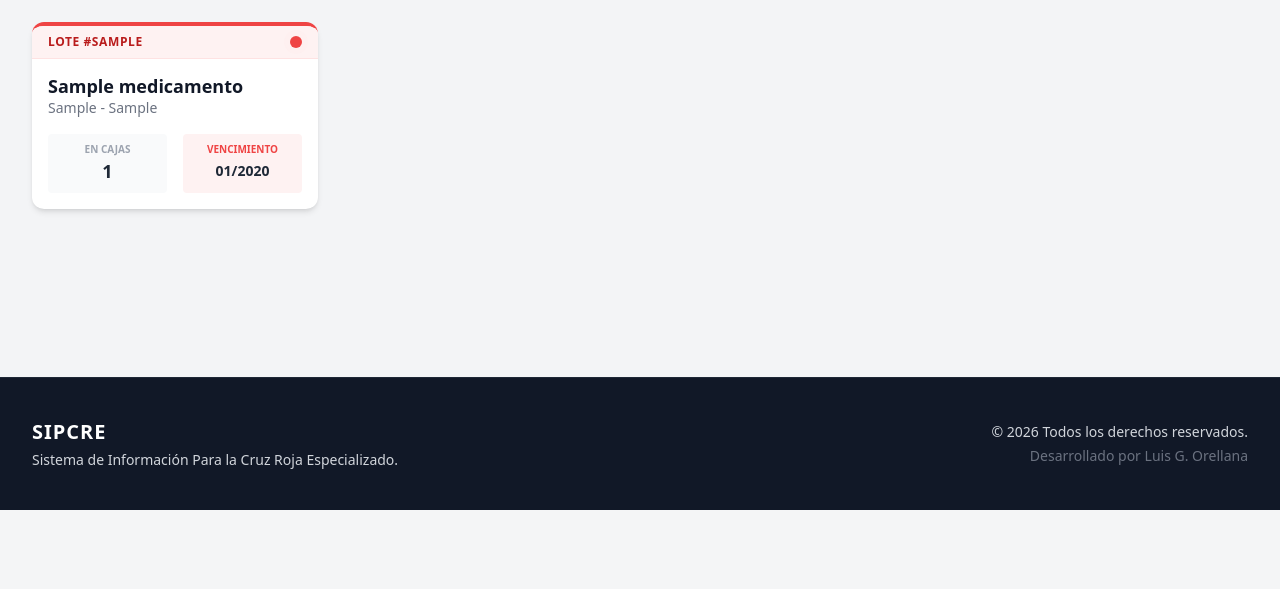
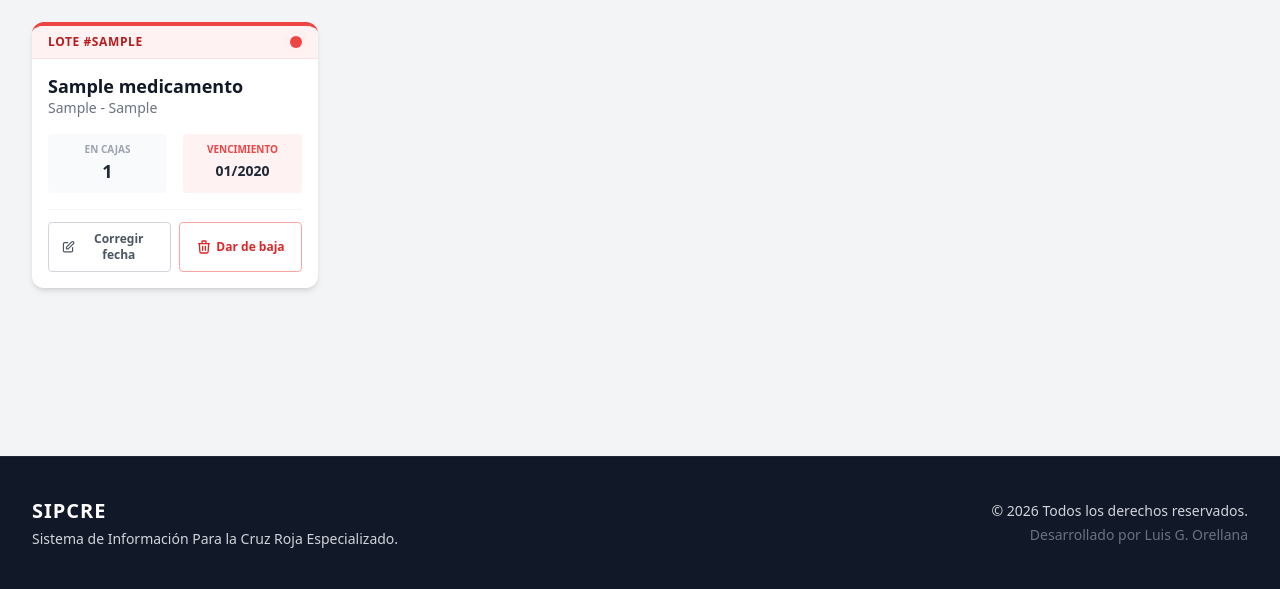
Before and after one commit to LUGOS-GX/SIPCRE, a Django app: page /farmacia/lotes/ in a window 1280 px wide. Shown: the part 302-891 px from the top of the page. Before the commit the page ends 812 px from the top, so only its background shows below. Run offline with Django 5.2, Linux system fonts and the light colour scheme; a user stored in the database is signed in; tables that the repository leaves empty hold one stand-in row (values such as "Sample post"); grey boxes marked "Sample" are stand-in pictures; some libraries are stand-ins or nearby versions.

Commit message:
Correcciones de Lotes de medicamentos

```diff
--- a/farmacia/forms.py
+++ b/farmacia/forms.py
@@ -21,7 +21,9 @@ class MedicamentoForm(forms.ModelForm):
 class LoteMedicamentoForm(forms.ModelForm):
     class Meta:
         model = LoteMedicamento
-        fields = ['medicamento', 'numero_lote', 'cantidad_ingresada', 'fecha_vencimiento']
+        # numero_lote se autogenera en la vista (#001, #002 por medicamento);
+        # ya no lo escribe el usuario.
+        fields = ['medicamento', 'cantidad_ingresada', 'fecha_vencimiento']
         widgets = {
             'fecha_vencimiento': forms.DateInput(attrs={'type': 'date'}),
             # Usamos select2 o clases de tailwind si prefieres, por ahora lo dejamos estandar
--- a/farmacia/templates/farmacia/gestion_lotes.html
+++ b/farmacia/templates/farmacia/gestion_lotes.html
@@ -76,6 +76,23 @@
                             <p class="text-sm font-bold text-gray-800 mt-1">{{ lote.fecha_vencimiento|date:"m/Y" }}</p>
                         </div>
                     </div>
+
+                    <div class="mt-4 pt-3 border-t border-gray-100 flex gap-2">
+                        <button type="button"
+                            onclick="editarFechaLote('{{ lote.id }}', '{{ lote.numero_lote }}', '{{ lote.medicamento.nombre|escapejs }}', '{{ lote.fecha_vencimiento|date:"Y-m-d" }}')"
+                            class="flex-1 inline-flex items-center justify-center gap-1 px-3 py-2 rounded text-xs font-bold border border-gray-300 text-gray-600 hover:bg-gray-50 transition">
+                            <svg class="w-4 h-4" fill="none" stroke="currentColor" viewBox="0 0 24 24"><path stroke-linecap="round" stroke-linejoin="round" stroke-width="2" d="M11 5H6a2 2 0 00-2 2v11a2 2 0 002 2h11a2 2 0 002-2v-5m-1.414-9.414a2 2 0 112.828 2.828L11.828 15H9v-2.828l8.586-8.586z"></path></svg>
+                            Corregir fecha
+                        </button>
+                        {% if lote.fecha_vencimiento < hoy %}
+                        <button type="button"
+                            onclick="darBajaLote('{{ lote.id }}', '{{ lote.numero_lote }}', '{{ lote.medicamento.nombre|escapejs }}', '{{ lote.cantidad_actual }}')"
+                            class="flex-1 inline-flex items-center justify-center gap-1 px-3 py-2 rounded text-xs font-bold border border-red-300 text-red-600 hover:bg-red-50 transition">
+                            <svg class="w-4 h-4" fill="none" stroke="currentColor" viewBox="0 0 24 24"><path stroke-linecap="round" stroke-linejoin="round" stroke-width="2" d="M19 7l-.867 12.142A2 2 0 0116.138 21H7.862a2 2 0 01-1.995-1.858L5 7m5 4v6m4-6v6m1-10V4a1 1 0 00-1-1h-4a1 1 0 00-1 1v3M4 7h16"></path></svg>
+                            Dar de baja
+                        </button>
+                        {% endif %}
+                    </div>
                 </div>
             </div>
         {% empty %}
@@ -130,5 +147,73 @@
             });
         }
     });
+
+    const CSRF_LOTES = "{{ csrf_token }}";
+
+    // Envía un POST programático con CSRF a la URL indicada (mismo patrón que
+    // las demás acciones que modifican datos del sistema).
+    function enviarPostLote(url, camposExtra) {
+        const f = document.createElement('form');
+        f.method = 'POST';
+        f.action = url;
+        const csrf = document.createElement('input');
+        csrf.type = 'hidden';
+        csrf.name = 'csrfmiddlewaretoken';
+        csrf.value = CSRF_LOTES;
+        f.appendChild(csrf);
+        if (camposExtra) {
+            Object.keys(camposExtra).forEach(k => {
+                const i = document.createElement('input');
+                i.type = 'hidden';
+                i.name = k;
+                i.value = camposExtra[k];
+                f.appendChild(i);
+            });
+        }
+        document.body.appendChild(f);
+        f.submit();
+    }
+
+    function darBajaLote(loteId, numeroLote, medNombre, cantidad) {
+        Swal.fire({
+            title: '¿Dar de baja este lote?',
+            html: `Se retirarán <b>${cantidad} unidad(es)</b> vencidas del Lote ${numeroLote} de <b>${medNombre}</b> del inventario.<br><br>Quedará registrado en el historial como merma por vencimiento.`,
+            icon: 'warning',
+            showCancelButton: true,
+            confirmButtonColor: '#dc2626',
+            cancelButtonColor: '#4b5563',
+            confirmButtonText: 'Sí, dar de baja',
+            cancelButtonText: 'Cancelar'
+        }).then((result) => {
+            if (result.isConfirmed) {
+                const url = "{% url 'dar_baja_lote' 0 %}".replace('/0/', `/${loteId}/`);
+                enviarPostLote(url, null);
+            }
+        });
+    }
+
+    function editarFechaLote(loteId, numeroLote, medNombre, fechaActual) {
+        Swal.fire({
+            title: 'Corregir fecha de vencimiento',
+            html: `Lote ${numeroLote} — <b>${medNombre}</b>`,
+            input: 'date',
+            inputValue: fechaActual,
+            showCancelButton: true,
+            confirmButtonColor: '#16a34a',
+            cancelButtonColor: '#4b5563',
+            confirmButtonText: 'Guardar fecha',
+            cancelButtonText: 'Cancelar',
+            inputValidator: (value) => {
+                if (!value) {
+                    return 'Debe seleccionar una fecha.';
+                }
+            }
+        }).then((result) => {
+            if (result.isConfirmed) {
+                const url = "{% url 'editar_fecha_lote' 0 %}".replace('/0/', `/${loteId}/`);
+                enviarPostLote(url, { fecha_vencimiento: result.value });
+            }
+        });
+    }
 </script>
 {% endblock %}
--- a/farmacia/urls.py
+++ b/farmacia/urls.py
@@ -16,6 +16,8 @@ urlpatterns = [
     path('kardex/', views.kardex_farmacia, name='kardex_farmacia'),
     path('ajuste/', views.ajuste_inventario, name='ajuste_inventario'),
     path('lotes/', views.gestion_lotes, name='gestion_lotes'),
+    path('lotes/<int:lote_id>/baja/', views.dar_baja_lote, name='dar_baja_lote'),
+    path('lotes/<int:lote_id>/editar-fecha/', views.editar_fecha_lote, name='editar_fecha_lote'),
     path('requisicion-compra/', views.requisicion_compra, name='requisicion_compra'),
     path('caja/', views.caja_farmacia, name='caja_farmacia'),
     path('api/analizar-medicamento/', views.analizar_imagen_medicamento, name='analizar_medicamento_ia'),
--- a/farmacia/views.py
+++ b/farmacia/views.py
@@ -8,7 +8,7 @@ from django.db.models.functions import TruncDate
 from django.db import transaction
 from django.core.paginator import Paginator
 from django.utils import timezone
-from datetime import timedelta
+from datetime import timedelta, date, datetime
 from decimal import Decimal
 from .models import OrdenFarmacia, Medicamento, DetalleDespacho, LoteMedicamento, MovimientoInventario, AuditoriaControlado
 from administracion.models import Factura, DetalleFactura
@@ -288,16 +288,31 @@ def agregar_medicamento(request):
     if request.method == 'POST':
         form = MedicamentoForm(request.POST, request.FILES)
         if form.is_valid():
-            med = form.save()
-            if med.stock_actual > 0:
-                MovimientoInventario.objects.create(
-                    medicamento=med,
-                    tipo_movimiento='ENTRADA',
-                    cantidad=med.stock_actual,
-                    stock_resultante=med.stock_actual,
-                    usuario=request.user,
-                    referencia="Inventario Inicial (Registro de Nuevo Medicamento)"
-                )
+            with transaction.atomic():
+                med = form.save()
+                if med.stock_actual > 0:
+                    MovimientoInventario.objects.create(
+                        medicamento=med,
+                        tipo_movimiento='ENTRADA',
+                        cantidad=med.stock_actual,
+                        stock_resultante=med.stock_actual,
+                        usuario=request.user,
+                        referencia="Inventario Inicial (Registro de Nuevo Medicamento)"
+                    )
+                    # El stock inicial ahora nace dentro de un lote real (#001), no
+                    # huérfano: así FEFO puede consumirlo y la trazabilidad de
+                    # vencimientos es completa desde el primer día. Si el formulario
+                    # trajo fecha de vencimiento, el lote la hereda; si no, se usa
+                    # una fecha placeholder lejana (visible como "sin definir") que
+                    # se corrige luego en Gestión de Lotes.
+                    venc = med.fecha_vencimiento or date(2099, 12, 31)
+                    LoteMedicamento.objects.create(
+                        medicamento=med,
+                        numero_lote=LoteMedicamento.generar_numero_lote(med),
+                        cantidad_ingresada=med.stock_actual,
+                        cantidad_actual=med.stock_actual,
+                        fecha_vencimiento=venc,
+                    )
             messages.success(request, f"¡{med.nombre} agregado al inventario con éxito!")
             return redirect('inventario_farmacia')
         else:
@@ -352,10 +367,16 @@ def registrar_lote(request):
             # LoteMedicamento ya no lo hace, por eso desaparece el doble conteo.
             with transaction.atomic():
                 nuevo_lote = form.save(commit=False)
+
+                # Bloqueamos el medicamento: el número de lote es correlativo por
+                # medicamento y se calcula contando los existentes, así que dos
+                # registros simultáneos no deben pisarse.
+                medicamento = Medicamento.objects.select_for_update().get(pk=nuevo_lote.medicamento_id)
+
+                nuevo_lote.numero_lote = LoteMedicamento.generar_numero_lote(medicamento)
                 nuevo_lote.cantidad_actual = nuevo_lote.cantidad_ingresada
                 nuevo_lote.save()
 
-                medicamento = nuevo_lote.medicamento
                 medicamento.stock_actual += nuevo_lote.cantidad_ingresada
                 medicamento.save(update_fields=['stock_actual'])
 
@@ -365,7 +386,7 @@ def registrar_lote(request):
                     cantidad=nuevo_lote.cantidad_ingresada,
                     stock_resultante=medicamento.stock_actual,
                     usuario=request.user,
-                    referencia=f"Ingreso de Lote #{nuevo_lote.numero_lote}"
+                    referencia=f"Ingreso de Lote {nuevo_lote.numero_lote}"
                 )
 
             messages.success(request, f"Lote {nuevo_lote.numero_lote} de {medicamento.nombre} registrado correctamente. Se sumaron {nuevo_lote.cantidad_ingresada} unidades al inventario.")
@@ -754,6 +775,72 @@ def gestion_lotes(request):
 
 @login_required
 @rol_requerido(['farmacia'])
+@require_POST
+def dar_baja_lote(request, lote_id):
+    """
+    Da de baja un lote por vencimiento: descuenta sus unidades del stock real
+    del medicamento y deja constancia en el kardex como merma (AJUSTE). El
+    producto vencido no se vende — se descarta de forma trazable.
+    """
+    with transaction.atomic():
+        lote = get_object_or_404(LoteMedicamento.objects.select_related('medicamento'), id=lote_id)
+        medicamento = Medicamento.objects.select_for_update().get(pk=lote.medicamento_id)
+
+        cantidad_baja = lote.cantidad_actual
+        if cantidad_baja <= 0:
+            messages.info(request, f"El lote {lote.numero_lote} de {medicamento.nombre} ya no tiene unidades.")
+            return redirect('gestion_lotes')
+
+        # Descontar del stock real y vaciar el lote
+        medicamento.stock_actual = max(0, medicamento.stock_actual - cantidad_baja)
+        medicamento.save(update_fields=['stock_actual'])
+
+        lote.cantidad_actual = 0
+        lote.save(update_fields=['cantidad_actual'])
+
+        MovimientoInventario.objects.create(
+            medicamento=medicamento,
+            tipo_movimiento='AJUSTE',
+            cantidad=-cantidad_baja,
+            stock_resultante=medicamento.stock_actual,
+            usuario=request.user,
+            referencia=f"Baja por vencimiento — Lote {lote.numero_lote} (venció {lote.fecha_vencimiento.strftime('%d/%m/%Y')})"
+        )
+
+    messages.success(request, f"Lote {lote.numero_lote} de {medicamento.nombre} dado de baja. Se retiraron {cantidad_baja} unidades vencidas del inventario.")
+    return redirect('gestion_lotes')
+
+@login_required
+@rol_requerido(['farmacia'])
+@require_POST
+def editar_fecha_lote(request, lote_id):
+    """
+    Corrige la fecha de vencimiento de un lote (por un error de carga). No
+    mueve stock; solo actualiza la fecha. Útil tanto para arreglar un tecleo
+    errado como para definir la fecha de los lotes iniciales creados con
+    placeholder.
+    """
+    lote = get_object_or_404(LoteMedicamento.objects.select_related('medicamento'), id=lote_id)
+    nueva_fecha = (request.POST.get('fecha_vencimiento') or '').strip()
+
+    if not nueva_fecha:
+        messages.error(request, "Debe indicar una fecha de vencimiento válida.")
+        return redirect('gestion_lotes')
+
+    try:
+        fecha_parseada = datetime.strptime(nueva_fecha, '%Y-%m-%d').date()
+    except ValueError:
+        messages.error(request, "El formato de la fecha no es válido.")
+        return redirect('gestion_lotes')
+
+    lote.fecha_vencimiento = fecha_parseada
+    lote.save(update_fields=['fecha_vencimiento'])
+
+    messages.success(request, f"Fecha de vencimiento del Lote {lote.numero_lote} ({lote.medicamento.nombre}) actualizada a {fecha_parseada.strftime('%d/%m/%Y')}.")
+    return redirect('gestion_lotes')
+
+@login_required
+@rol_requerido(['farmacia'])
 def requisicion_compra(request):
     # Buscamos SOLO los medicamentos cuyo stock actual es menor o igual al mínimo
     medicamentos_criticos = Medicamento.objects.filter(stock_actual__lte=F('stock_minimo')).order_by('nombre')
```
Also changed, not shown: farmacia/management/commands/inicializar_lotes.py (added, +91 -0 lines), farmacia/models.py (+20 -1 lines), farmacia/migrations/0011_alter_lotemedicamento_numero_lote.py (added).
